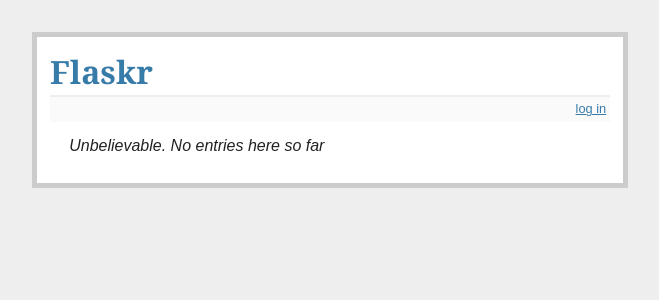
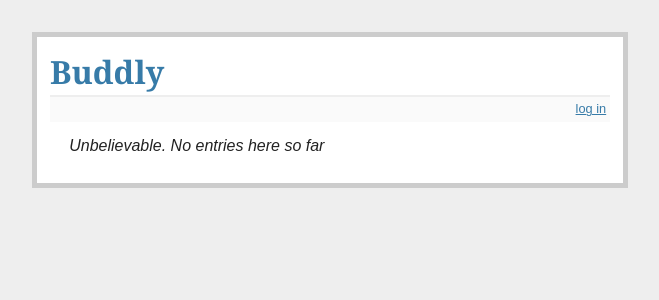
Before and after one commit to asiderop/buddly, a Flask app: page / in a window 1280 px wide. Shown: the top 300 px of the page, without its empty margins (310-969 px from the left). Run offline with Flask 2, Linux system fonts and the light colour scheme; data that the repository does not hold is empty.

Commit message:
rename flaskr -> buddly

```diff
--- a/buddly/__init__.py
+++ b/buddly/__init__.py
@@ -1,7 +1,7 @@
 from flask import Flask
 
 # configuration
-DATABASE = '/tmp/flaskr.db'
+DATABASE = '/tmp/buddly.db'
 DEBUG = True
 SECRET_KEY = 'development key'
 USERNAME = 'admin'
--- a/buddly/templates/layout.html
+++ b/buddly/templates/layout.html
@@ -1,10 +1,10 @@
 <!doctype html>
-<title>Flaskr</title>
+<title>Buddly</title>
 <link rel=stylesheet type=text/css href="{{ url_for('static', filename='css/normalize.css') }}">
 <link rel=stylesheet type=text/css href="{{ url_for('static', filename='css/main.css') }}">
 <link rel=stylesheet type=text/css href="{{ url_for('static', filename='css/style.css') }}">
 <div class=page>
-  <h1>Flaskr</h1>
+  <h1>Buddly</h1>
   <div class=metanav>
   {% if not session.logged_in %}
     <a href="{{ url_for('login') }}">log in</a>
```
